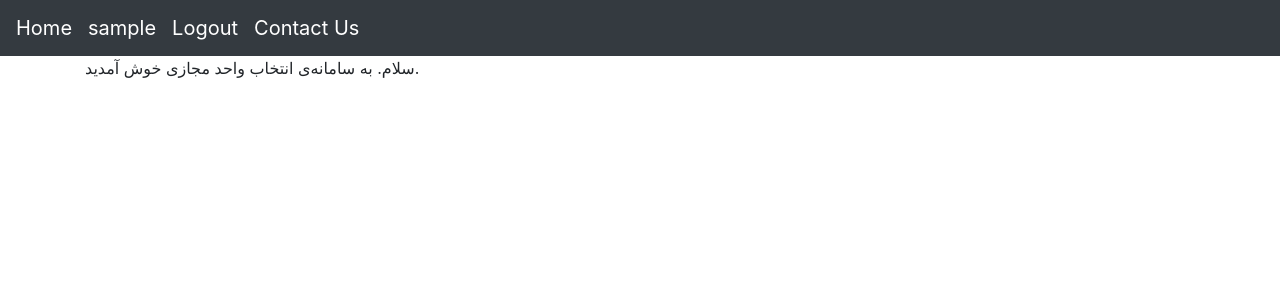
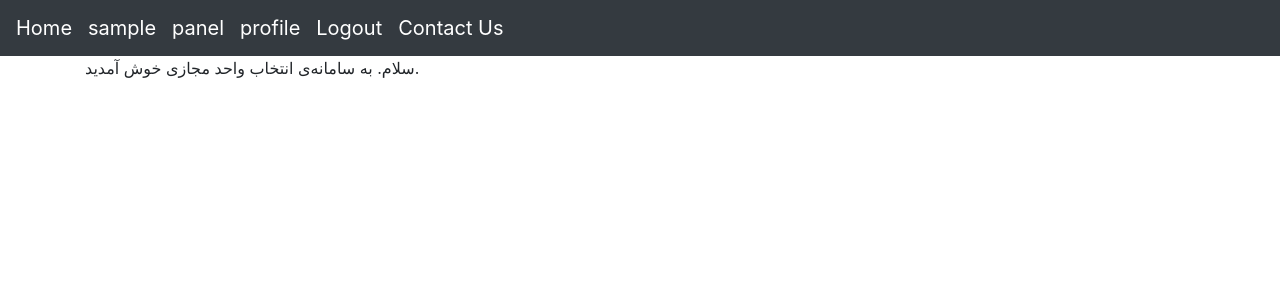
Before and after one commit to mohammad-CE79/Webelopers, a Django app: a page that uses templates/main/include/navbar.html in a window 1280 px wide. Shown: the top 300 px of the page. Run offline with Django 3.2, Linux system fonts and the light colour scheme; the visitor is signed in with stand-in values (Sample User, id 1); some libraries are stand-ins or nearby versions.

Commit message:
add profile and user panel

```diff
--- a/app/urls.py
+++ b/app/urls.py
@@ -10,4 +10,6 @@ urlpatterns = [
     path('login/', views.login_request, name='login'),
     path('contact_us/', views.contact_us, name='contact'),
     path('contact_us2/', views.contact_us2),
+    path('panel/', views.user_panel),
+    path('profile/', views.profile),
 ]
--- a/app/views.py
+++ b/app/views.py
@@ -4,6 +4,7 @@ from django.contrib.auth.forms import UserCreationForm, AuthenticationForm
 from django.core.mail import send_mail, BadHeaderError
 from django.http import HttpResponse, HttpResponseRedirect
 from django.shortcuts import render, redirect
+from django.contrib.auth.decorators import login_required
 
 from app.forms import SignUp, SignIn, ContactUs
 
@@ -89,3 +90,13 @@ def sendmail(request):
         except BadHeaderError:
             return HttpResponse('Invalid header found.')
         return HttpResponseRedirect('/contact/thanks/')
+
+
+def user_panel(request):
+    return render(request, 'main/userpanel.html')
+
+
+@login_required(login_url='/')
+def profile(request):
+    user = request.user
+    return render(request, 'main/profile.html', context={"user": user})
--- a/templates/main/include/navbar.html
+++ b/templates/main/include/navbar.html
@@ -3,6 +3,8 @@
         <a class="navbar-brand" id="homepage" href="/">Home</a>
         {% if user.is_authenticated %}
             <a class="navbar-brand" href="/account">{{ user.username }}</a>
+            <a class="navbar-brand" id="panel" href="/panel">panel</a>
+            <a class="navbar-brand" id="profile" href="/profile">profile</a>
             <a class="navbar-brand" href="/logout" id="logout">Logout</a>
         {% else %}
             <a class="navbar-brand" id="register" href="/register">Register</a>
--- /dev/null
+++ b/templates/main/userpanel.html
@@ -0,0 +1 @@
+{% extends 'main/base.html' %}
```
Also changed, not shown: templates/main/profile.html (added, +8 -0 lines).
